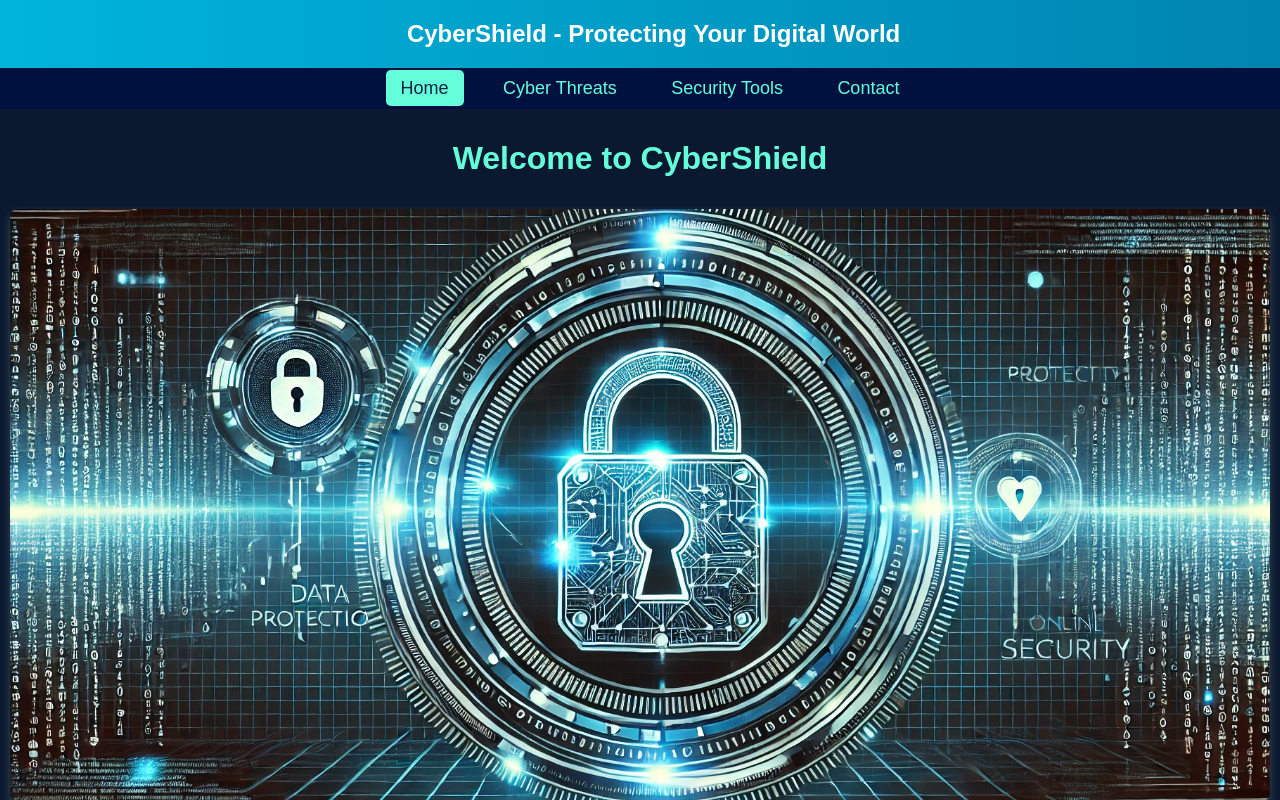
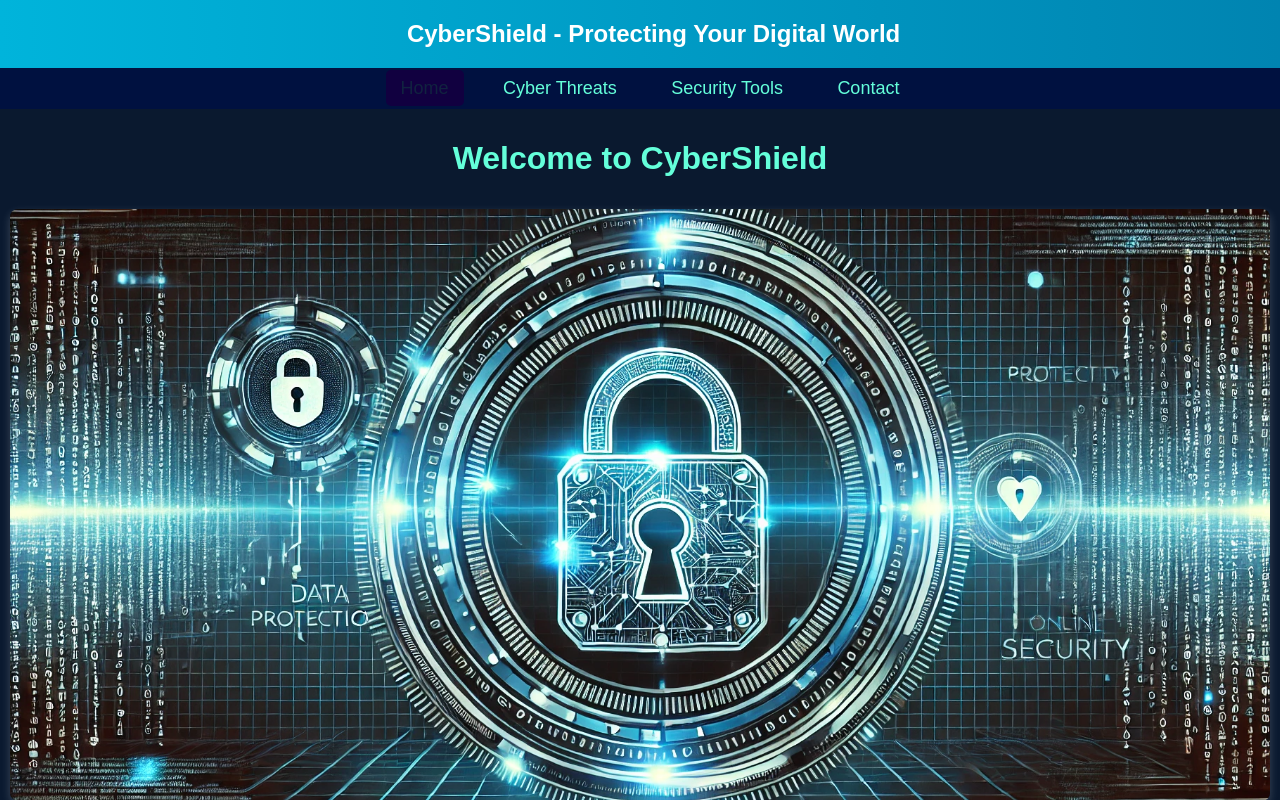
Before and after one commit to Laksh11-05/Devops_01, a Flask app: page / in a window 1280 px wide, with the pointer over the restyled element. Shown: the top 800 px of the page. Run offline with Flask 3, Linux system fonts and the light colour scheme.

Commit message:
Update style.css

```diff
--- a/static/css/style.css
+++ b/static/css/style.css
@@ -39,7 +39,7 @@ nav a {
 }
 
 nav a:hover {
-    background-color: #64ffda;
+    background-color: #110040;
     color: #112240;
 }
 
```
